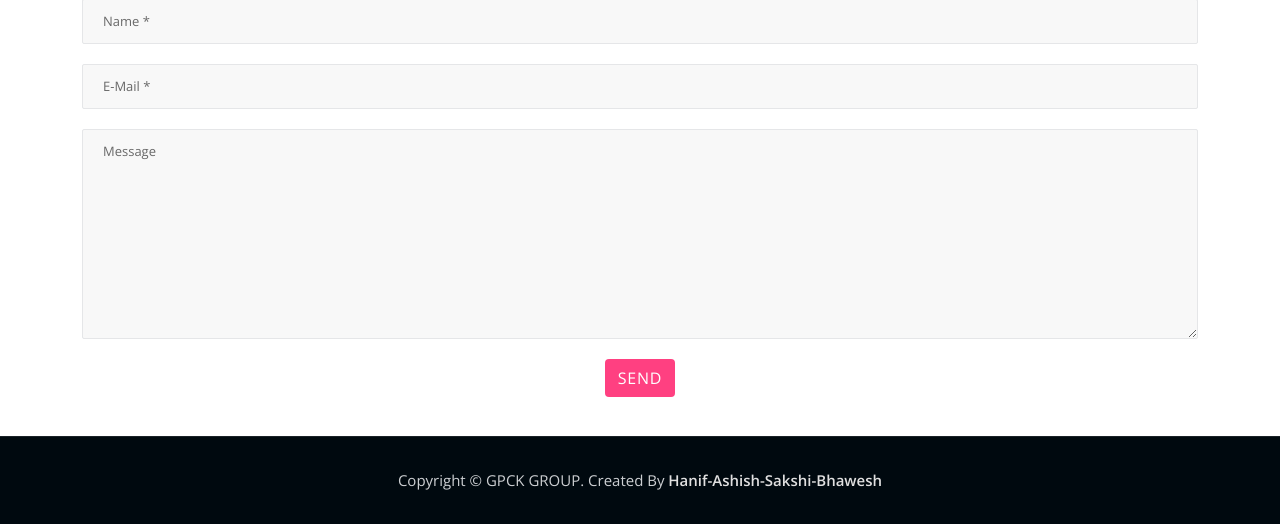
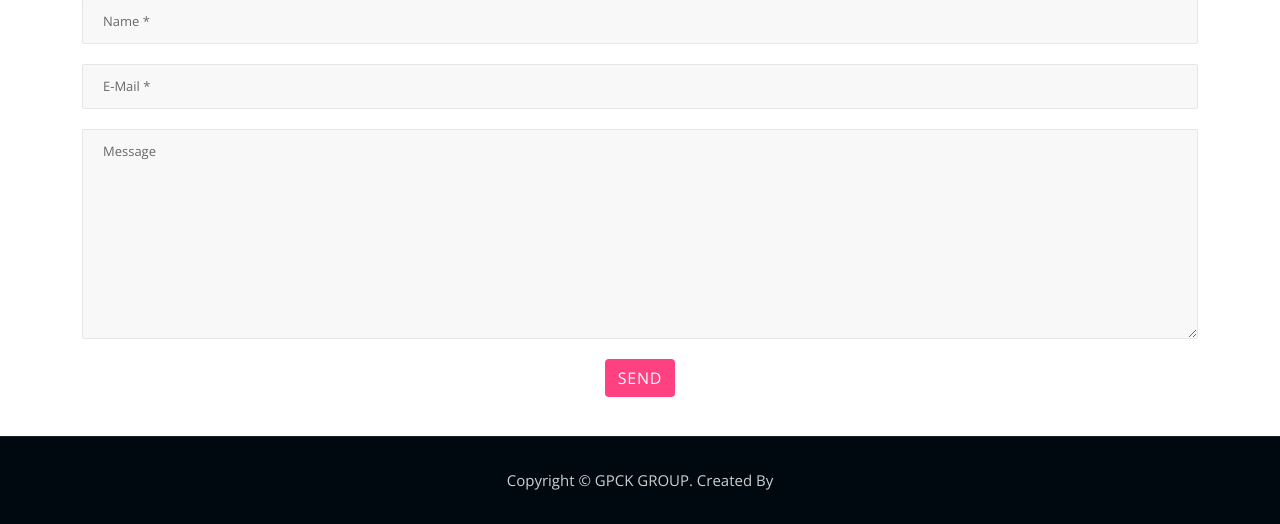
Before and after one commit to Ashish-arya78/project2, a PHP site: page /contact.php in a window 1280 px wide. Shown: the part 1837-2361 px from the top of the page. Run offline with PHP 8.4, Linux system fonts and the light colour scheme; some libraries are stand-ins or nearby versions.

Commit message:
contact.php

```diff
--- a/contact.php
+++ b/contact.php
@@ -198,7 +198,7 @@
 				<div class="row">
 					<div class="col-md-12 col-sm-12 col-xs-12">
 						<div class="site-info">
-					<p>Copyright © GPCK GROUP. Created By <a href="#"><b>Hanif-Ashish-Sakshi-Bhawesh</b></a></p>
+					<p>Copyright © GPCK GROUP. Created By <a href="#"></a></p>
 					</div>
 					</div>
 				</div>
```
